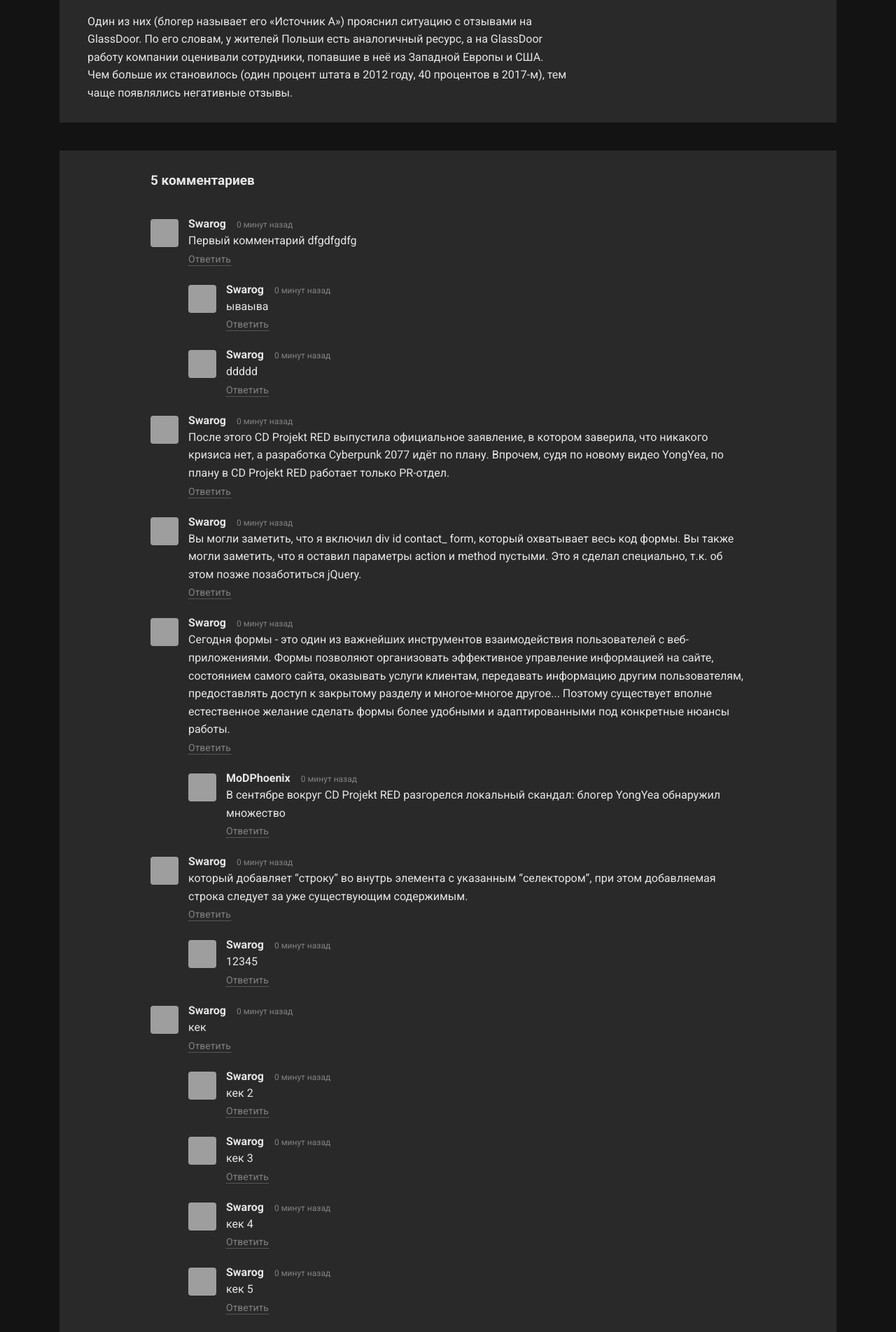
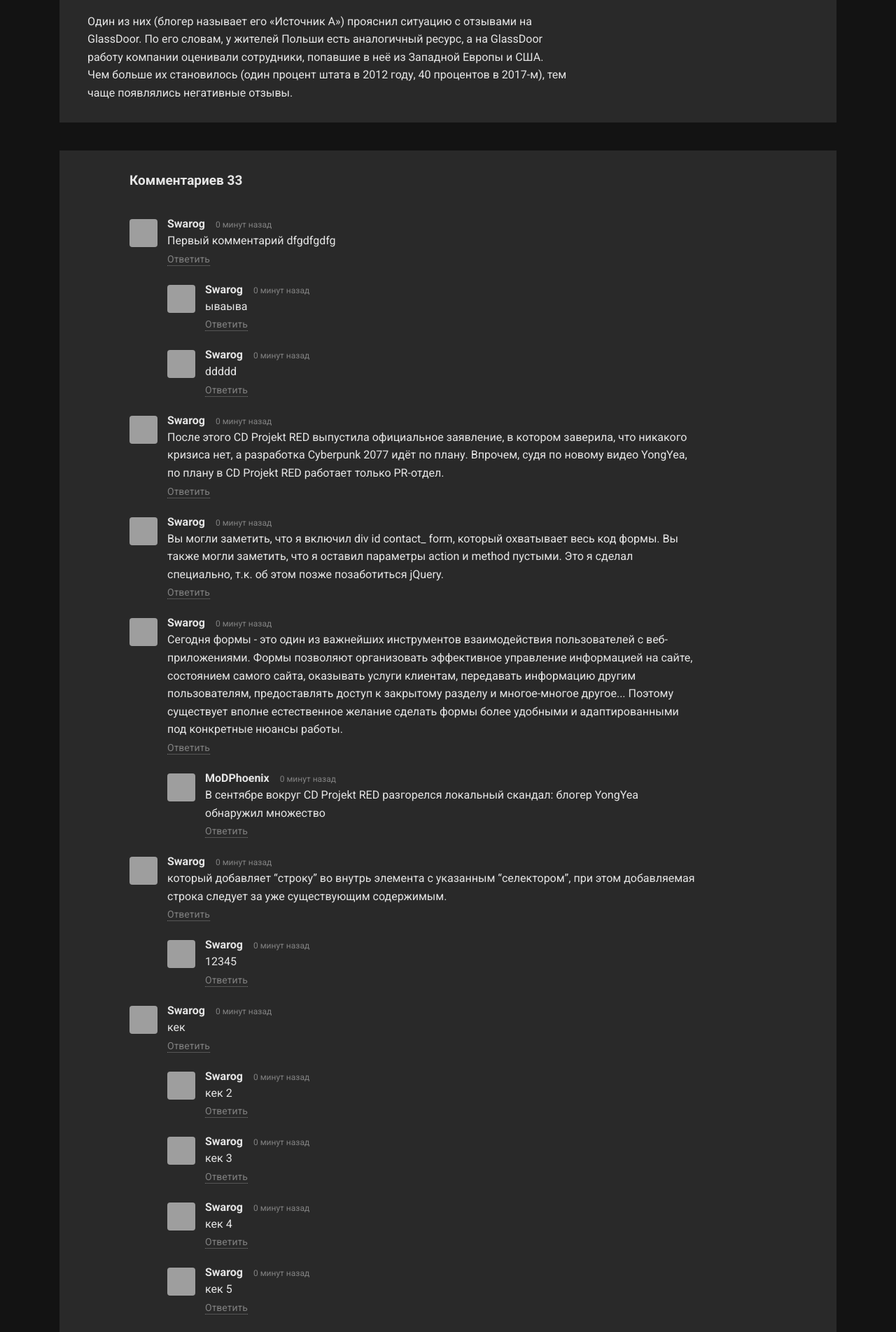
Before and after one commit to ModPhoenix/SCL, a Django app: a page that uses comments/templates/comments/comments_list.html in a window 1280 px wide. Shown: the part 959-2862 px from the top of the page at 70% size. Run offline with Django 3.2, Linux system fonts and the light colour scheme; data comes from the database, SQL or seed files in the repository; both versions use the stored data as it was after the commit; some libraries are stand-ins or nearby versions; grey boxes are pictures that could not be loaded.

Commit message:
Комментарии mptt #3

```diff
--- a/comments/templates/comments/comments_list.html
+++ b/comments/templates/comments/comments_list.html
@@ -1,7 +1,7 @@
 {% load comment_extras %}
 <div id="comments">
   <div class="comments-header comments-container">
-    <p class="comments-title">5 комментариев</p>
+    <p class="comments-title">Комментариев {{ comments_count }}</p>
   </div>
   <div class="comments-content comments-container">
   {% for comment in comments %}
--- a/comments/templatetags/comment_extras.py
+++ b/comments/templatetags/comment_extras.py
@@ -10,13 +10,27 @@ register = template.Library()
 
 @register.inclusion_tag('comments/comments_list.html')
 def get_comments(instance, object_id, user):
-
+    '''
+    Тег для шаблона, выводит список комментариев к объекту
+    и форму ввода комментария. Принимает три обярательных
+    параметра instance, object_id, user
+    '''
     comments = Comment.objects.filter_by_instance(
         instance).order_by('tree_id').select_related()
+    comments_count = comments.count()
 
     content_type = ContentType.objects.get_for_model(instance)
 
-    return {'comments': comments, 'content_type': content_type, 'object_id': object_id, 'user': user}
+    context = {
+        'comments': comments,
+        'content_type': content_type,
+        'object_id': object_id,
+        'user': user,
+        'comments_count': comments_count,
+    }
+
+    return context
+
 
 @register.filter
 @stringfilter
--- a/comments/views.py
+++ b/comments/views.py
@@ -22,7 +22,6 @@ def add_comment(request):
             parent_id = None
 
         if parent_id != None:
-            print("parent_id != None")
             parent_qs = Comment.objects.filter(id=parent_id)
             if parent_qs.exists():
                 parent_object = parent_qs.first()
@@ -34,4 +33,5 @@ def add_comment(request):
             comment=comment_data,
             parent=parent_object,
         )
+
         return HttpResponseRedirect("%s#comment-%s" % (new_comment.content_object.get_absolute_url(), new_comment.id))
--- a/static/css/main.css
+++ b/static/css/main.css
@@ -266,7 +266,9 @@ article .post-author-img {
 }
 
 .comments-container {
-  margin: 0 130px;
+  margin: 0;
+  margin-left: 100px;
+  margin-right: 200px;
 }
 
 /* #comments .comments-header {
@@ -389,7 +391,7 @@ article .post-author-img {
 }
 
 .btn-comment-reply-cancel {
-  display: block;
+  display: none;
   float: right;
   cursor: pointer;
   font-size: 14px;
@@ -398,6 +400,10 @@ article .post-author-img {
   margin-right: 20px;
   color: #818181;
   border-bottom: 1px dotted #818181;
+}
+
+.form-reply-js .btn-comment-reply-cancel {
+  display: block;
 }
 
 /* Comments end */
--- a/static/js/main.js
+++ b/static/js/main.js
@@ -51,7 +51,6 @@ $(".comments-item-button-reply").click(function () {
     $("#" + commentId + " .comments-form-reply form").append('<input class="form-reply-js" type="hidden" name="parent_id" id="id_parent_id" value="' + commentIdValue + '">');
 });
 
-$(".btn-comment-reply-cancel").click(function () {
+$("#comments").on("click", ".btn-comment-reply-cancel", function () {
     $(".form-reply-js").remove();
-    console.log('sdsdsdsd')
 });
```
Also changed, not shown: db.sqlite3.
